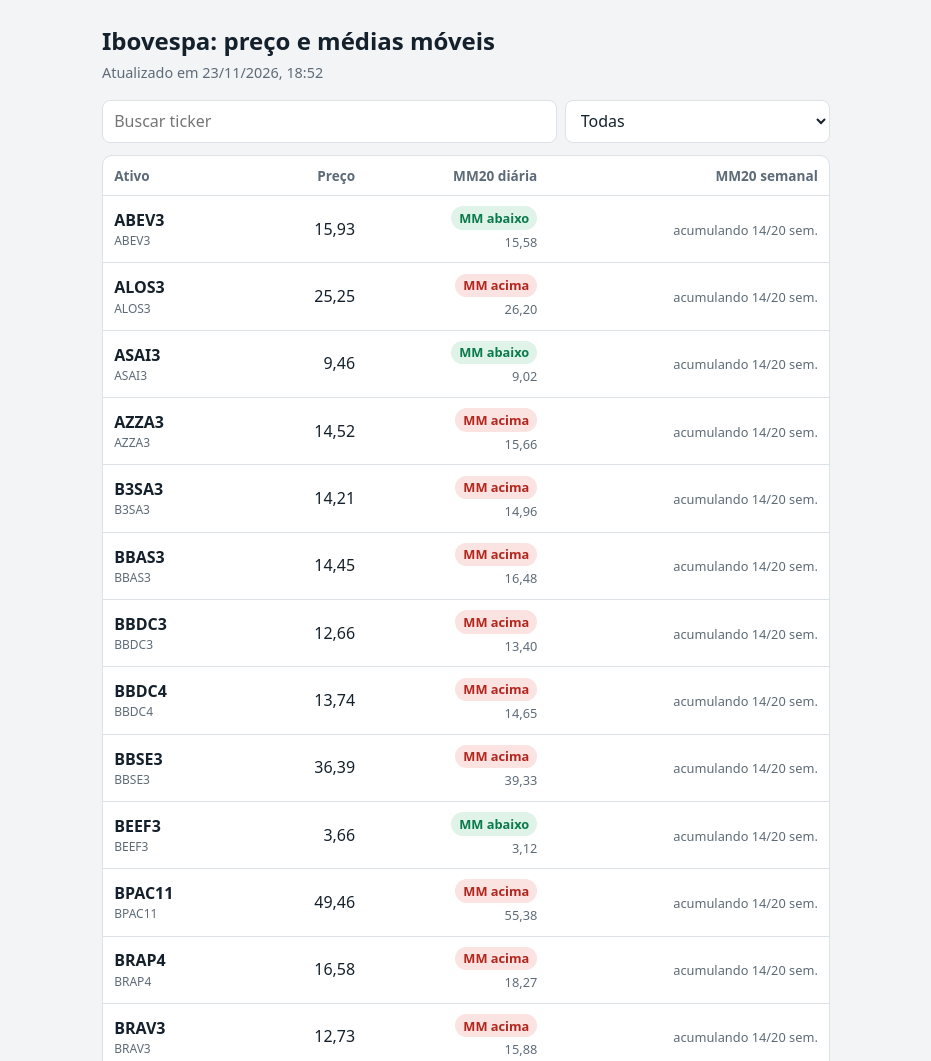
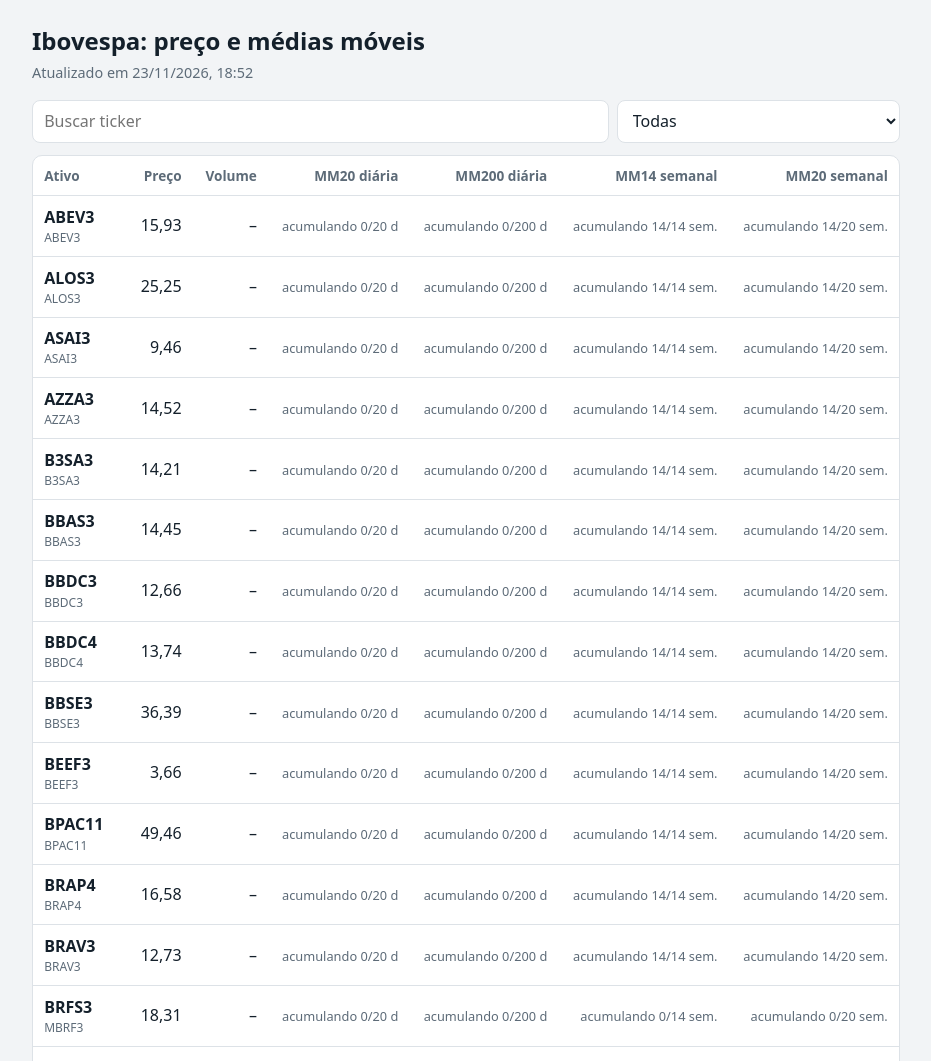
Before and after one commit to caduhjr/analisetecnica, a plain HTML site: page index.html in a window 1280 px wide. Shown: the top 1061 px of the page, without its empty margins (174-1105 px from the left). Drawn offline with Linux system fonts and the light colour scheme.

Commit message:
Update index.html

```diff
--- a/index.html
+++ b/index.html
@@ -8,7 +8,7 @@
 :root{--bg:#f2f4f6;--surface:#fff;--ink:#14202b;--mute:#5d6b78;--line:#dde2e7;--up:#0b7a4b;--upbg:#dff3e9;--down:#b3261e;--downbg:#fae3e1}
 @media (prefers-color-scheme:dark){:root{--bg:#10171d;--surface:#18222b;--ink:#e8edf1;--mute:#8d9aa6;--line:#2a3743;--up:#4cc790;--upbg:#14352a;--down:#ff8a80;--downbg:#3d1d1b}}
 *{box-sizing:border-box}
-body{margin:0;background:var(--bg);color:var(--ink);font:16px/1.45 system-ui,-apple-system,"Segoe UI",sans-serif;padding:1rem;max-width:760px;margin-inline:auto}
+body{margin:0;background:var(--bg);color:var(--ink);font:16px/1.45 system-ui,-apple-system,"Segoe UI",sans-serif;padding:1rem;max-width:900px;margin-inline:auto}
 h1{font-size:1.5rem;margin:.5rem 0 .25rem}
 .sub{color:var(--mute);font-size:.9rem;margin:0 0 1rem}
 .bar{display:flex;gap:.5rem;margin-bottom:.75rem}
@@ -32,36 +32,39 @@ tr:last-child td{border-bottom:0}
 <p class="sub" id="upd">Carregando…</p>
 <div class="bar">
   <input id="q" type="search" placeholder="Buscar ticker" aria-label="Buscar ticker">
-  <select id="f" aria-label="Filtrar">
-    <option value="">Todas</option>
-    <option value="d-up">Preço acima da MM diária</option>
-    <option value="d-down">Preço abaixo da MM diária</option>
-    <option value="w-up">Preço acima da MM semanal</option>
-    <option value="w-down">Preço abaixo da MM semanal</option>
-  </select>
+  <select id="f" aria-label="Filtrar"><option value="">Todas</option></select>
 </div>
 <div class="wrap"><table>
-  <thead><tr>
-    <th data-k="ticker">Ativo</th><th data-k="price">Preço</th>
-    <th data-k="sma_d">MM20 diária</th><th data-k="sma_w">MM20 semanal</th>
-  </tr></thead>
+  <thead><tr id="head"></tr></thead>
   <tbody id="rows"></tbody>
 </table></div>
 <p class="foot">“MM abaixo” significa preço acima da média (tendência de alta); “MM acima” significa preço abaixo dela. Dados com atraso. Não é recomendação de investimento.</p>
 <script>
+const MAS = [
+  {k: "d20", label: "MM20 diária", n: 20, c: "days", u: "d"},
+  {k: "d200", label: "MM200 diária", n: 200, c: "days", u: "d"},
+  {k: "w14", label: "MM14 semanal", n: 14, c: "weeks", u: "sem."},
+  {k: "w20", label: "MM20 semanal", n: 20, c: "weeks", u: "sem."}
+];
 let data = [], key = "ticker", dir = 1;
 const brl = v => v == null ? "–" : v.toLocaleString("pt-BR", {minimumFractionDigits: 2, maximumFractionDigits: 2});
-function badge(price, sma, weeks) {
-  if (sma == null) return weeks != null ? `<span class="na">acumulando ${weeks}/20 sem.</span>` : "–";
-  const below = sma < price;
-  return `<span class="b ${below ? "up" : "down"}">${below ? "MM abaixo" : "MM acima"}</span><br><span class="na">${brl(sma)}</span>`;
+const vol = v => v == null ? "–" : v >= 1e9 ? (v / 1e9).toLocaleString("pt-BR", {maximumFractionDigits: 2}) + " bi" : v >= 1e6 ? (v / 1e6).toLocaleString("pt-BR", {maximumFractionDigits: 1}) + " mi" : v >= 1e3 ? Math.round(v / 1e3).toLocaleString("pt-BR") + " mil" : String(v);
+const $ = id => document.getElementById(id);
+$("head").innerHTML = `<th data-k="ticker">Ativo</th><th data-k="price">Preço</th><th data-k="volume">Volume</th>` +
+  MAS.map(m => `<th data-k="${m.k}">${m.label}</th>`).join("");
+$("f").innerHTML += MAS.map(m =>
+  `<option value="${m.k}-up">Preço acima da ${m.label}</option><option value="${m.k}-down">Preço abaixo da ${m.label}</option>`).join("");
+function badge(r, m) {
+  const s = r[m.k];
+  if (s == null) return `<span class="na">acumulando ${r[m.c] ?? 0}/${m.n} ${m.u}</span>`;
+  const below = s < r.price;
+  return `<span class="b ${below ? "up" : "down"}">${below ? "MM abaixo" : "MM acima"}</span><br><span class="na">${brl(s)}</span>`;
 }
 function render() {
-  const q = document.getElementById("q").value.trim().toUpperCase();
-  const f = document.getElementById("f").value;
+  const q = $("q").value.trim().toUpperCase(), f = $("f").value;
   const rows = data.filter(r => r.ticker.includes(q)).filter(r => {
     if (!f) return true;
-    const [p, s] = f.split("-"), m = p === "d" ? r.sma_d : r.sma_w;
+    const [k, s] = f.split("-"), m = r[k];
     return m != null && (s === "up" ? r.price > m : r.price < m);
   }).sort((a, b) => {
     const x = a[key], y = b[key];
@@ -69,22 +72,23 @@ function render() {
     if (y == null) return -1;
     return (x > y ? 1 : x < y ? -1 : 0) * dir;
   });
-  document.getElementById("rows").innerHTML = rows.length ? rows.map(r =>
-    `<tr><td class="t">${r.ticker}<span class="n">${r.name}</span></td><td>${brl(r.price)}</td><td>${badge(r.price, r.sma_d)}</td><td>${badge(r.price, r.sma_w, r.weeks)}</td></tr>`
-  ).join("") : `<tr><td colspan="4" class="na">Nenhum ativo encontrado. Ajuste a busca ou o filtro.</td></tr>`;
+  $("rows").innerHTML = rows.length ? rows.map(r =>
+    `<tr><td class="t">${r.ticker}<span class="n">${r.name}</span></td><td>${brl(r.price)}</td><td>${vol(r.volume)}</td>` +
+    MAS.map(m => `<td>${badge(r, m)}</td>`).join("") + `</tr>`
+  ).join("") : `<tr><td colspan="${MAS.length + 3}" class="na">Nenhum ativo encontrado. Ajuste a busca ou o filtro.</td></tr>`;
 }
 document.querySelectorAll("th").forEach(th => th.onclick = () => {
   dir = key === th.dataset.k ? -dir : 1; key = th.dataset.k; render();
 });
-document.getElementById("q").oninput = render;
-document.getElementById("f").onchange = render;
+$("q").oninput = render;
+$("f").onchange = render;
 fetch("data/data.json", {cache: "no-store"}).then(r => r.json()).then(j => {
   data = j.rows;
-  document.getElementById("upd").textContent = j.updated
+  $("upd").textContent = j.updated
     ? "Atualizado em " + new Date(j.updated).toLocaleString("pt-BR", {dateStyle: "short", timeStyle: "short"})
     : "Aguardando a primeira atualização.";
   render();
-}).catch(() => document.getElementById("upd").textContent = "Não foi possível carregar os dados.");
+}).catch(() => $("upd").textContent = "Não foi possível carregar os dados.");
 </script>
 </body>
 </html>
```
